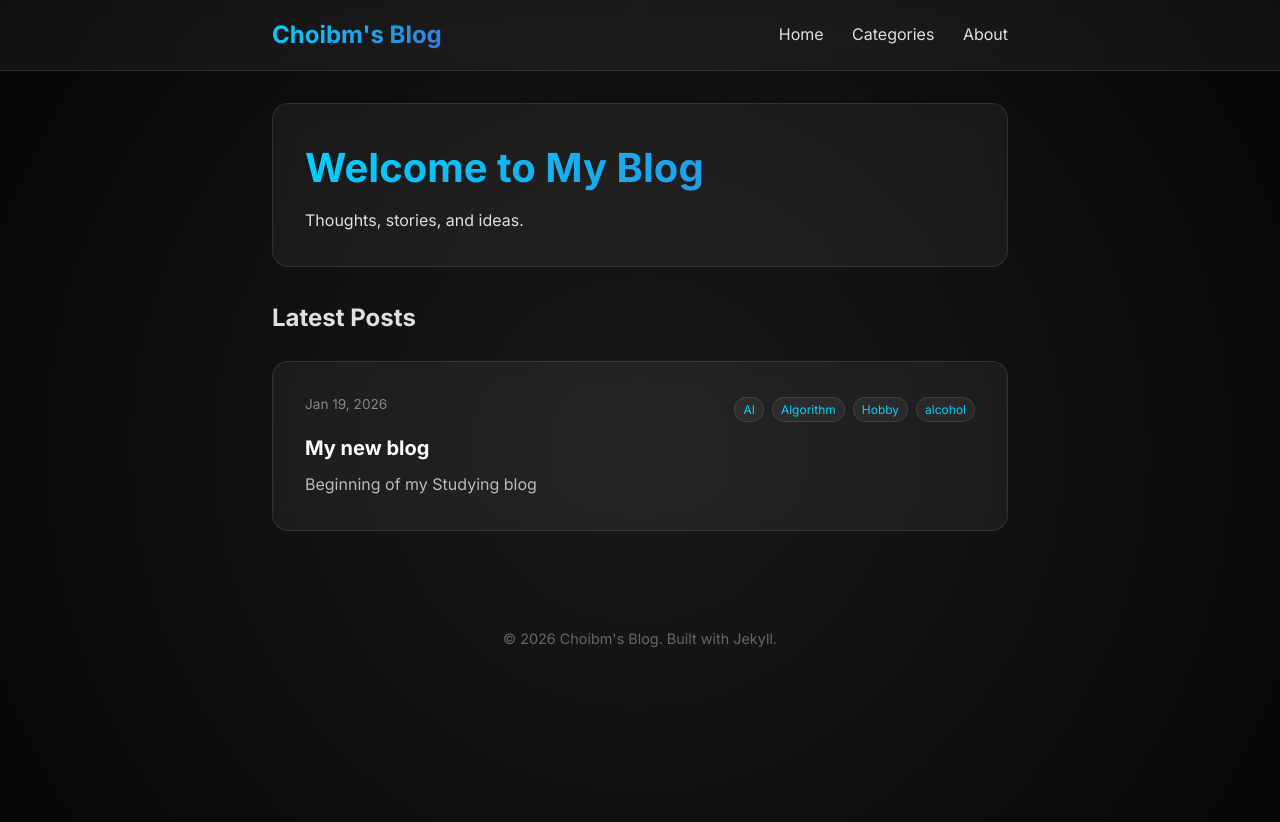
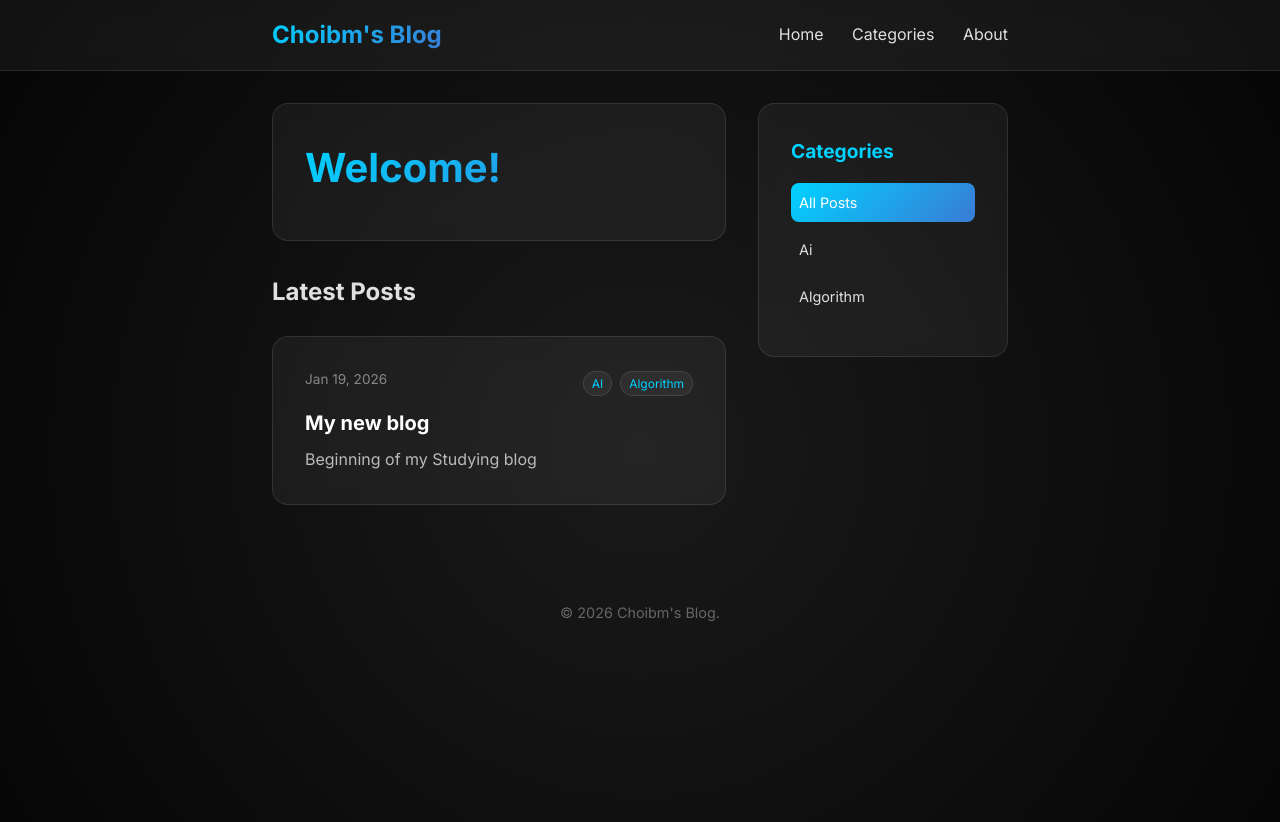
Before and after one commit to Choibm/choibm.github.io, a Jekyll site: the page built from index.html, in a window 1280 px wide. Shown: the top 822 px of the page. Built offline with Jekyll 4.4.1, drawn with Linux system fonts in a browser that asks for light colours.

Commit message:
Add interactive sidebar and category filtering for testing

```diff
--- a/_layouts/default.html
+++ b/_layouts/default.html
@@ -24,12 +24,74 @@
         </div>
     </header>
 
-    <main class="container">
-        {{ content }}
-    </main>
+    <div class="container main-layout">
+        <main class="content">
+            {{ content }}
+        </main>
+
+        <aside class="sidebar glass-card">
+            <h3>Categories</h3>
+            <ul class="sidebar-categories">
+                <li><a href="{{ '/' | relative_url }}#all" class="category-filter active" data-category="all">All
+                        Posts</a></li>
+                {% for category in site.categories %}
+                <li><a href="{{ '/' | relative_url }}#{{ category[0] | slugify }}" class="category-filter"
+                        data-category="{{ category[0] | slugify }}">{{ category[0] | capitalize }}</a></li>
+                {% endfor %}
+            </ul>
+        </aside>
+    </div>
+
+    <script>
+        document.addEventListener('DOMContentLoaded', function () {
+            const filters = document.querySelectorAll('.category-filter');
+            const posts = document.querySelectorAll('.post-item');
+
+            function applyFilter(category) {
+                if (posts.length === 0) return;
+
+                filters.forEach(f => {
+                    if (f.getAttribute('data-category') === category) {
+                        f.classList.add('active');
+                    } else {
+                        f.classList.remove('active');
+                    }
+                });
+
+                posts.forEach(post => {
+                    if (category === 'all') {
+                        post.style.display = 'block';
+                    } else {
+                        const postCategories = post.getAttribute('data-categories').trim().split(' ');
+                        if (postCategories.includes(category)) {
+                            post.style.display = 'block';
+                        } else {
+                            post.style.display = 'none';
+                        }
+                    }
+                });
+            }
+
+            filters.forEach(filter => {
+                filter.addEventListener('click', function (e) {
+                    if (posts.length > 0) {
+                        e.preventDefault();
+                        const category = this.getAttribute('data-category');
+                        applyFilter(category);
+                        window.history.pushState(null, null, '#' + category);
+                    }
+                });
+            });
+
+            if (window.location.hash) {
+                const hash = window.location.hash.substring(1);
+                applyFilter(hash);
+            }
+        });
+    </script>
 
     <footer class="container">
-        <p>&copy; {{ site.time | date: '%Y' }} {{ site.title }}. Built with Jekyll.</p>
+        <p>&copy; {{ site.time | date: '%Y' }} {{ site.title }}.</p>
     </footer>
 </body>
 
--- a/_posts/2026-01-19-welcome-to-my-blog.md
+++ b/_posts/2026-01-19-welcome-to-my-blog.md
@@ -3,7 +3,7 @@
 title: "My new blog"
 date: 2026-01-19
 excerpt: "Beginning of my Studying blog"
-categories: AI Algorithm Hobby alcohol
+categories: AI Algorithm
 ---
 I have no idea what should I write here, But i would write about semiconductors, AI, algorithms, and other interesting topics. And even about my hobby like alcohol, games...
 nc to meet you :)
--- a/assets/css/style.css
+++ b/assets/css/style.css
@@ -61,6 +61,7 @@
     text-decoration: none;
     color: white;
     background: var(--accent-gradient);
+    background-clip: text;
     -webkit-background-clip: text;
     -webkit-text-fill-color: transparent;
 }
@@ -99,6 +100,7 @@
     font-size: 2.5rem;
     margin-bottom: 0.5rem;
     background: var(--accent-gradient);
+    background-clip: text;
     -webkit-background-clip: text;
     -webkit-text-fill-color: transparent;
 }
@@ -160,6 +162,55 @@
     font-size: 0.9rem;
 }
 
+/* Layout */
+.main-layout {
+    display: grid;
+    grid-template-columns: 1fr 250px;
+    gap: 2rem;
+    align-items: start;
+}
+
+@media (max-width: 768px) {
+    .main-layout {
+        grid-template-columns: 1fr;
+    }
+}
+
+/* Sidebar */
+.sidebar h3 {
+    font-size: 1.2rem;
+    margin-bottom: 1rem;
+    color: var(--accent-color);
+}
+
+.sidebar-categories {
+    list-style: none;
+}
+
+.sidebar-categories li {
+    margin-bottom: 0.5rem;
+}
+
+.category-filter {
+    color: var(--text-color);
+    text-decoration: none;
+    font-size: 0.9rem;
+    transition: all 0.3s;
+    display: block;
+    padding: 0.5rem;
+    border-radius: 8px;
+}
+
+.category-filter:hover {
+    color: var(--accent-color);
+    background: var(--glass-bg);
+}
+
+.category-filter.active {
+    color: white;
+    background: var(--accent-gradient);
+}
+
 /* Category Tags */
 .post-meta-header {
     display: flex;
--- a/index.html
+++ b/index.html
@@ -3,15 +3,16 @@
 title: Home
 ---
 <section class="hero glass-card">
-    <h1>Welcome to My Blog</h1>
-    <p>Thoughts, stories, and ideas.</p>
+    <h1>Welcome!</h1>
 </section>
 
 <section class="post-list">
     <h2>Latest Posts</h2>
     <ul class="posts">
         {% for post in site.posts %}
-        <li class="post-item glass-card clickable" onclick="location.href='{{ post.url | relative_url }}'">
+        <li class="post-item glass-card clickable"
+            data-categories="{% for cat in post.categories %}{{ cat | slugify }} {% endfor %}"
+            onclick="location.href='{{ post.url | relative_url }}'">
             <div class="post-meta-header">
                 <span class="post-date">{{ post.date | date: "%b %-d, %Y" }}</span>
                 <div class="category-tags">
```
